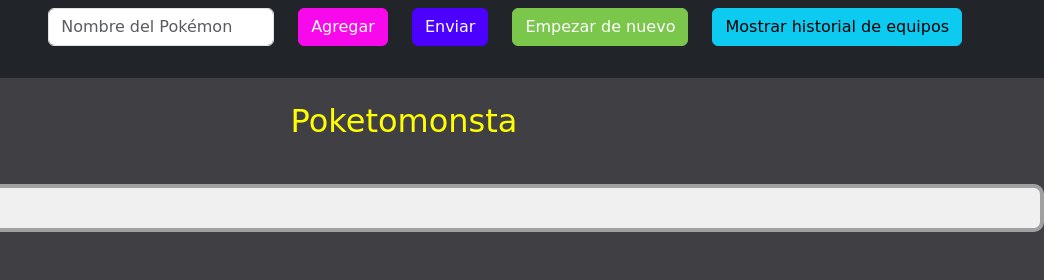
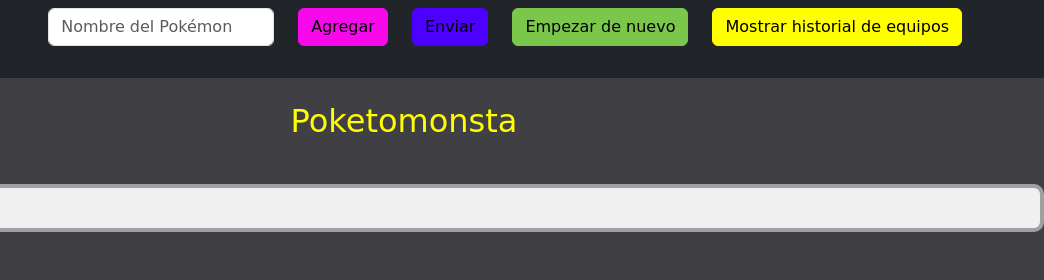
Before and after one commit to chainbreaker11/PokeTraabjo, a plain HTML site: page index.html in a window 1280 px wide. Shown: the top 280 px of the page, 236-1280 px from the left. Drawn offline with nearby package versions, Linux system fonts and the light colour scheme.

Commit message:
cambio botones

```diff
--- a/styles.css
+++ b/styles.css
@@ -47,7 +47,18 @@
   background-color: #7AC74C;
   border-color: #7AC74C;
 }
-
+#showHistory.btn-info {
+  background-color: #ffff00;
+  border-color: #ffff00;
+}
+#add.btn.btn-primary{
+  color: #000;
+}
+#send.btn.btn-success{
+  color: #000;
+}#reset.btn.btn-danger{
+  color: #000;
+}
 
 #pokemonContainer {
   display: flex;
```
